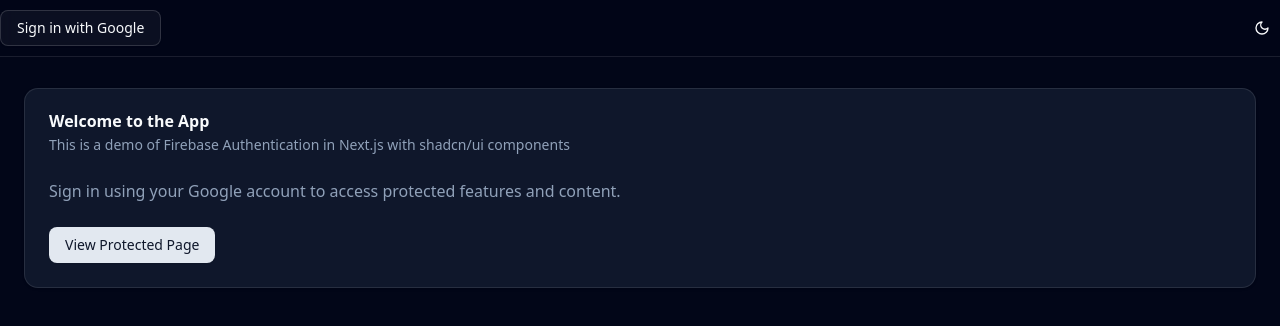
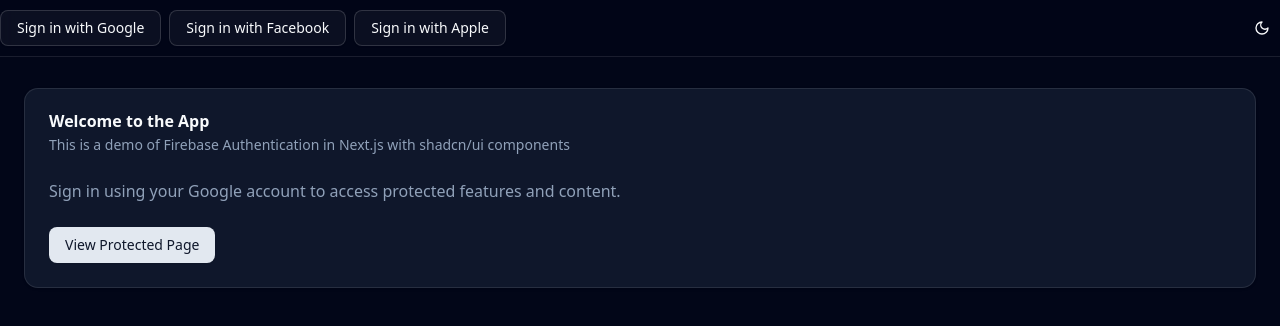
Before and after one commit to lugondev/auth3-client, a Next.js app: page / in a window 1280 px wide. Shown: the top 326 px of the page. Built offline with nearby package versions, Linux system fonts and the light colour scheme; no server answers.

Commit message:
feat(auth): add Facebook and Apple sign-in options
- Add Facebook OAuth provider and signInWithFacebook function
- Add Apple OAuth provider and signInWithApple function
- Update AuthStatus component with Facebook and Apple login buttons

```diff
--- a/src/components/auth/AuthStatus.tsx
+++ b/src/components/auth/AuthStatus.tsx
@@ -4,13 +4,21 @@ import {useAuth} from '@/contexts/AuthContext'
 import {Button} from '@/components/ui/button'
 
 export function AuthStatus() {
-	const {user, signInWithGoogle, logout} = useAuth()
+	const {user, signInWithGoogle, signInWithFacebook, signInWithApple, logout} = useAuth()
 
 	if (!user) {
 		return (
-			<Button variant='outline' onClick={() => signInWithGoogle()}>
-				Sign in with Google
-			</Button>
+			<div className='flex gap-2'>
+				<Button variant='outline' onClick={() => signInWithGoogle()}>
+					Sign in with Google
+				</Button>
+				<Button variant='outline' onClick={() => signInWithFacebook()}>
+					Sign in with Facebook
+				</Button>
+				<Button variant='outline' onClick={() => signInWithApple()}>
+					Sign in with Apple
+				</Button>
+			</div>
 		)
 	}
 
--- a/src/contexts/AuthContext.tsx
+++ b/src/contexts/AuthContext.tsx
@@ -1,5 +1,5 @@
 import {createContext, useContext, useEffect, useState} from 'react'
-import {User, signInWithEmailAndPassword, createUserWithEmailAndPassword, signOut, onAuthStateChanged, GoogleAuthProvider, signInWithPopup} from 'firebase/auth'
+import {User, signInWithEmailAndPassword, createUserWithEmailAndPassword, signOut, onAuthStateChanged, GoogleAuthProvider, FacebookAuthProvider, OAuthProvider, signInWithPopup} from 'firebase/auth'
 import {auth} from '@/lib/firebase'
 
 interface AuthContextType {
@@ -9,6 +9,8 @@ interface AuthContextType {
 	signUp: (email: string, password: string) => Promise<void>
 	logout: () => Promise<void>
 	signInWithGoogle: () => Promise<void>
+	signInWithFacebook: () => Promise<void>
+	signInWithApple: () => Promise<void>
 }
 
 const AuthContext = createContext<AuthContextType>({} as AuthContextType)
@@ -43,6 +45,16 @@ export function AuthProvider({children}: {children: React.ReactNode}) {
 		await signOut(auth)
 	}
 
+	const signInWithFacebook = async () => {
+		const provider = new FacebookAuthProvider()
+		await signInWithPopup(auth, provider)
+	}
+
+	const signInWithApple = async () => {
+		const provider = new OAuthProvider('apple.com')
+		await signInWithPopup(auth, provider)
+	}
+
 	const value = {
 		user,
 		loading,
@@ -50,6 +62,8 @@ export function AuthProvider({children}: {children: React.ReactNode}) {
 		signUp,
 		logout,
 		signInWithGoogle,
+		signInWithFacebook,
+		signInWithApple,
 	}
 
 	return <AuthContext.Provider value={value}>{!loading && children}</AuthContext.Provider>
```
